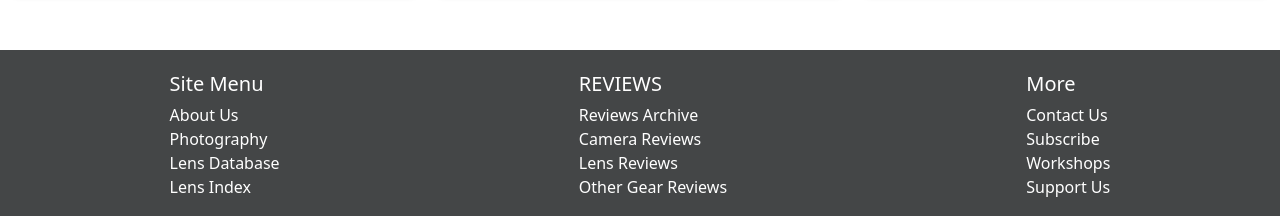
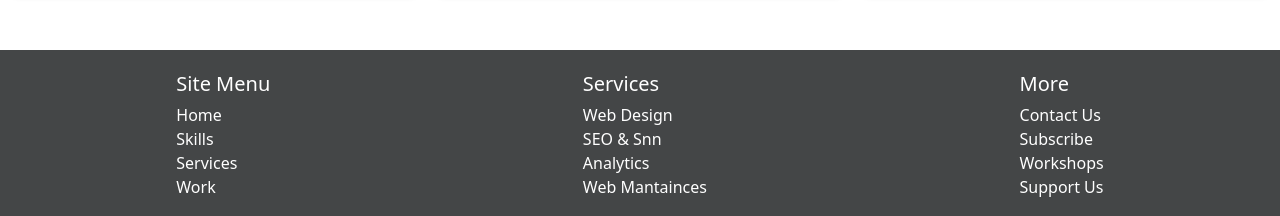
Before and after one commit to GULLAPALLIJYOTHIPRAKASH/Learn-Tailwind, a React (Vite) app: page / in a window 1280 px wide. Shown: the part 2346-2562 px from the top of the page. Built offline with nearby package versions, Linux system fonts and the light colour scheme; a web font is replaced by a local one.

Commit message:
project-two completed

```diff
--- a/src/Project-2/Project_two.jsx
+++ b/src/Project-2/Project_two.jsx
@@ -206,30 +206,30 @@ function Project_two(){
                     <div className="child">
                         <h1 className="text-white text-xl mb-[5px]">Site Menu</h1>
                         <ul>
-                                <li class="text-white">About Us</li>
-                                <li class="text-white">Photography</li>
-                                <li class="text-white">Lens Database</li>
-                                <li class="text-white">Lens Index</li>
+                                <li className="text-white">Home</li>
+                                <li className="text-white">Skills</li>
+                                <li className="text-white">Services</li>
+                                <li className="text-white">Work</li>
                         </ul>
                     </div>
 
                     <div className="child">
-                        <h1 className="text-white text-xl mb-[5px]">REVIEWS</h1>
+                        <h1 className="text-white text-xl mb-[5px]">Services</h1>
                         <ul>
-                                <li class="text-white">Reviews Archive</li>
-                                <li class="text-white">Camera Reviews</li>
-                                <li class="text-white">Lens Reviews</li>
-                                <li class="text-white">Other Gear Reviews</li>
+                                <li className="text-white">Web Design</li>
+                                <li className="text-white">SEO & Snn</li>
+                                <li className="text-white">Analytics</li>
+                                <li className="text-white">Web Mantainces</li>
                         </ul>
                     </div>
 
                     <div className="child">
                         <h1 className="text-white text-xl mb-[5px]">More</h1>
                         <ul>
-                                <li class="text-white">Contact Us</li>
-                                <li class="text-white">Subscribe</li>
-                                <li class="text-white">Workshops</li>
-                                <li class="text-white">Support Us</li>
+                                <li className="text-white">Contact Us</li>
+                                <li className="text-white">Subscribe</li>
+                                <li className="text-white">Workshops</li>
+                                <li className="text-white">Support Us</li>
                         </ul>
                     </div>
                 </div>
```
